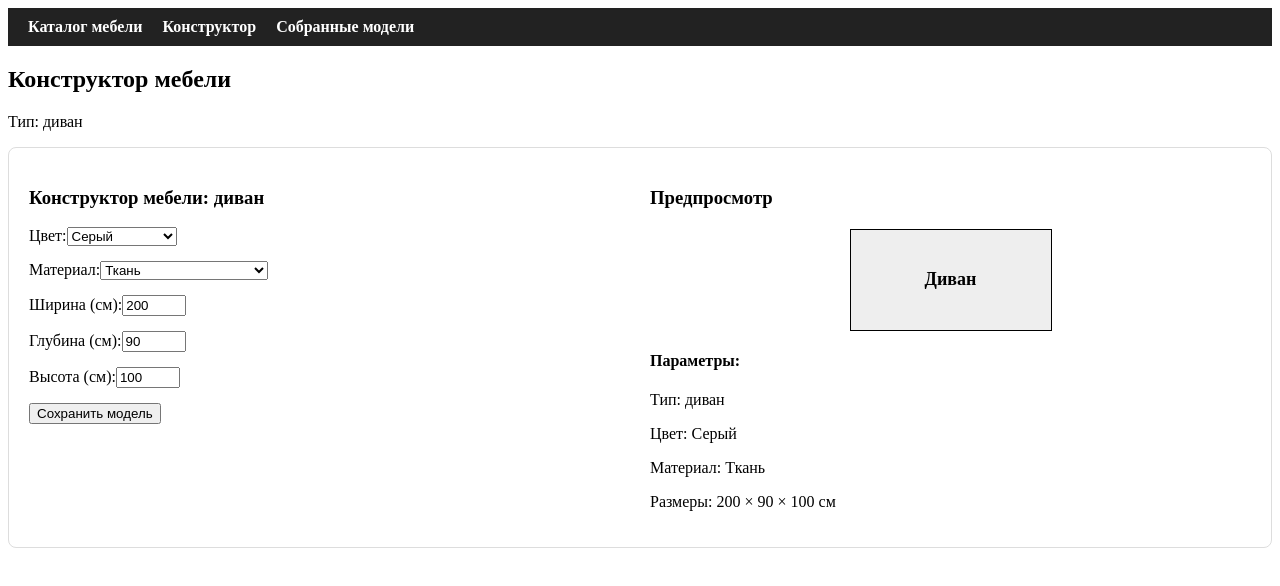
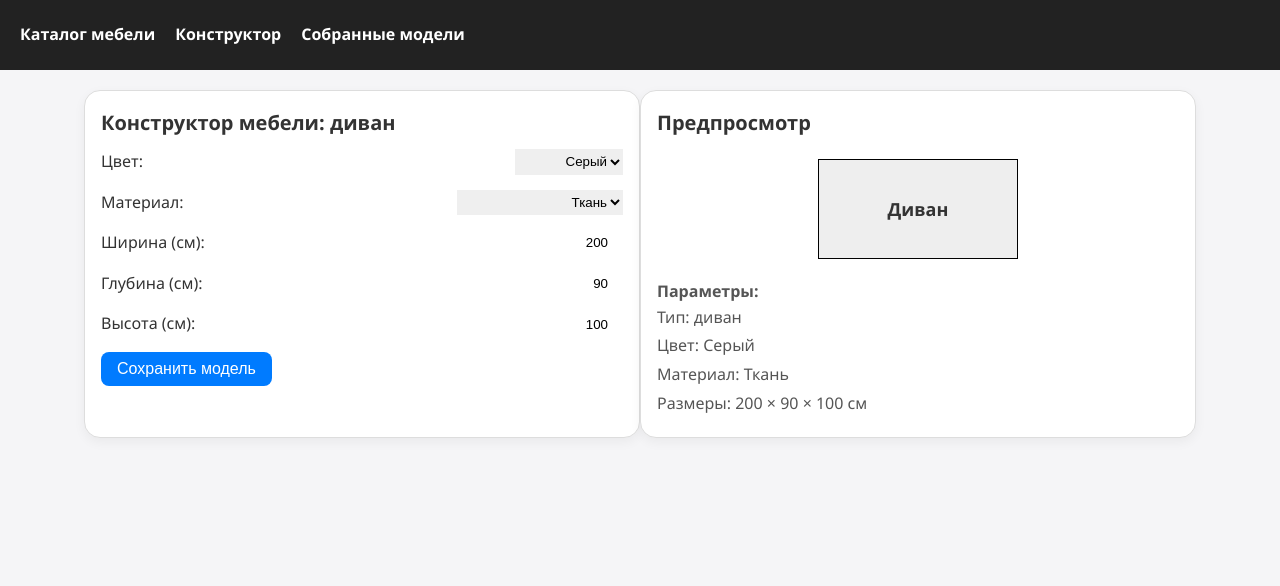
Before and after one commit to mcalexandretion/lab1, a React (Vite) app: page /furniture/1/constructor in a window 1280 px wide. Shown: the top 586 px of the page. Built offline with nearby package versions, Linux system fonts and the light colour scheme; data requests are answered from the project's data file.

Commit message:
last commit

```diff
--- a/src/components/FurnitureCard.tsx
+++ b/src/components/FurnitureCard.tsx
@@ -1,26 +1,22 @@
 import type { Furniture } from '../types/furniture';
 import { Link } from 'react-router-dom';
-
-const typeIcons = {
-  'стол': '🪑',
-  'диван': '🛋️',
-  'шкаф': '🚪',
-  'кресло': '🪑',
-  'кровать': '🛏️',
-  'стул': '💺'
-};
 
 interface Props {
   item: Furniture;
 }
 
 const FurnitureCard = ({ item }: Props) => (
-  <div style={{ border: '1px solid #ccc', padding: 10, marginBottom: 10 }}>
-    <h3>{typeIcons[item.type]} {item.name}</h3>
+  <div className="card">
+    <h3 >
+      {item.name}
+    </h3>
+    <img src={item.images[0]} alt={item.name} />
+<div className="info">
     <p>Тип: {item.type}</p>
     <p>Цвет: {item.color}</p>
     <p>Материал: {item.material}</p>
     <p>Размер: {item.size}</p>
+</div>
     <Link to={`/furniture/${item.id}`}>Подробнее</Link>
   </div>
 );
--- /dev/null
+++ b/src/components/FurnitureConstructorWidget.css
@@ -0,0 +1,8 @@
+.widget{
+display: 'flex';
+flex-wrap: 'wrap';
+    gap: '20px';
+    padding: '20px';
+    border: '1px solid #ddd';
+    border-radius: '8px'
+}
--- a/src/components/FurnitureConstructorWidget.tsx
+++ b/src/components/FurnitureConstructorWidget.tsx
@@ -23,7 +23,7 @@ const FurnitureConstructorWidget = ({ model, setModel }: Props) => {
     if (model.shelves && model.shelves.length > 0) {
       setShelves(model.shelves);
     } else if (model.type === 'шкаф') {
-      setShelves([50, 100, 150]);
+      setShelves([]);
     }
   }, [model]);
 
@@ -36,7 +36,9 @@ const FurnitureConstructorWidget = ({ model, setModel }: Props) => {
     try {
       const savedModel = await saveConstructedModel({
         ...custom,
-        shelves: custom.type === 'шкаф' ? shelves : undefined
+        shelves: custom.type === 'шкаф' ? shelves : undefined,
+        name: `Модель: ${custom.type}`,
+        images: []
       });
       alert('Модель сохранена!');
       if (setModel) setModel(savedModel);
@@ -48,7 +50,7 @@ const FurnitureConstructorWidget = ({ model, setModel }: Props) => {
   };
 
   const addShelf = () => {
-    const newPosition = shelves.length > 0 ? Math.min(shelves[shelves.length - 1] + 30, dimensions.height - 20) : 30;
+    const newPosition = shelves.length > 0 ? Math.min(shelves[shelves.length - 1] + 30, dimensions.height - 10) : 30;
     setShelves([...shelves, newPosition]);
   };
 
@@ -61,7 +63,7 @@ const FurnitureConstructorWidget = ({ model, setModel }: Props) => {
   const updateShelfPosition = (index: number, position: number) => {
     const newShelves = [...shelves];
     const minPos = index > 0 ? newShelves[index - 1] + 10 : 10;
-    const maxPos = index < shelves.length - 1 ? newShelves[index + 1] - 10 : dimensions.height - 20;
+    const maxPos = index < shelves.length - 1 ? newShelves[index + 1] - 10 : dimensions.height - 10;
     newShelves[index] = Math.max(minPos, Math.min(position, maxPos));
     setShelves(newShelves);
   };
@@ -98,35 +100,36 @@ const FurnitureConstructorWidget = ({ model, setModel }: Props) => {
   };
 
   return (
-    <div style={{ display: 'flex', flexWrap: 'wrap', gap: '20px', padding: '20px', border: '1px solid #ddd', borderRadius: '8px' }}>
-      <div style={{ flex: 1, minWidth: '300px' }}>
-        <h3>Конструктор мебели: {custom.type}</h3>
+    <div className='container'>
 
-        <div style={{ marginBottom: '15px' }}>
-          <label>Цвет:</label>
+      <div className='card_info'>
+
+
+          <h3>Конструктор мебели: {custom.type}</h3>
+          <div className='row_info'>  <label>Цвет:</label>
           <select value={custom.color} onChange={e => setCustom({ ...custom, color: e.target.value })}>
             {colors.colors.map(color => (<option key={color} value={color}>{color}</option>))}
           </select>
-        </div>
+          </div>
 
-        <div style={{ marginBottom: '15px' }}>
+        <div className='row_info'>
           <label>Материал:</label>
           <select value={custom.material} onChange={e => setCustom({ ...custom, material: e.target.value })}>
             {materials.materials.map(material => (<option key={material} value={material}>{material}</option>))}
           </select>
         </div>
 
-        <div style={{ marginBottom: '15px' }}>
+        <div className='row_info'>
           <label>Ширина (см):</label>
           <input type="number" value={dimensions.width} onChange={e => setDimensions({ ...dimensions, width: +e.target.value })} min="30" max="300" />
         </div>
 
-        <div style={{ marginBottom: '15px' }}>
+        <div className='row_info'>
           <label>Глубина (см):</label>
           <input type="number" value={dimensions.depth} onChange={e => setDimensions({ ...dimensions, depth: +e.target.value })} min="30" max="200" />
         </div>
 
-        <div style={{ marginBottom: '15px' }}>
+        <div className='row_info'>
           <label>Высота (см):</label>
           <input type="number" value={dimensions.height} onChange={e => {
             const newHeight = +e.target.value;
@@ -138,11 +141,14 @@ const FurnitureConstructorWidget = ({ model, setModel }: Props) => {
         </div>
 
         {custom.type === 'шкаф' && (
-          <div style={{ margin: '20px 0', padding: '15px', border: '1px solid #eee', borderRadius: '5px' }}>
-            <h4>Управление полками</h4>
-            <button onClick={addShelf}>Добавить полку</button>
+          <div className="card_info">
+            <div className="row_info">
+               <h3>Управление полками</h3>
+               <button onClick={addShelf}>Добавить полку</button>
+            </div>
+
             {shelves.map((position, index) => (
-              <div key={index} style={{ display: 'flex', alignItems: 'center', margin: '10px 0' }}>
+              <div key={index} className='row_slider'>
                 <span style={{ width: '80px' }}>Полка {index + 1}:</span>
                 <input type="range" min="10" max={dimensions.height - 10} value={position} onChange={e => updateShelfPosition(index, +e.target.value)} style={{ flex: 1, margin: '0 10px' }} />
                 <span style={{ width: '50px' }}>{position} см</span>
@@ -155,11 +161,11 @@ const FurnitureConstructorWidget = ({ model, setModel }: Props) => {
         <button onClick={handleSave} disabled={isSaving}>{isSaving ? 'Сохранение...' : 'Сохранить модель'}</button>
       </div>
 
-      <div style={{ flex: 1, minWidth: '300px' }}>
+      <div className='card_info'>
         <h3>Предпросмотр</h3>
         {custom.type === 'шкаф' ? renderWardrobePreview() : renderBasicPreview()}
 
-        <div style={{ marginTop: '20px' }}>
+        <div className="info">
           <h4>Параметры:</h4>
           <p>Тип: {custom.type}</p>
           <p>Цвет: {custom.color}</p>
--- a/src/main.tsx
+++ b/src/main.tsx
@@ -1,7 +1,7 @@
 import React from 'react';
 import ReactDOM from 'react-dom/client';
 import App from './App';
-
+import './styles/global.css';
 ReactDOM.createRoot(document.getElementById('root')!).render(
   <React.StrictMode>
     <App />
--- a/src/pages/ConstructorPage.tsx
+++ b/src/pages/ConstructorPage.tsx
@@ -1,11 +1,71 @@
-import React from 'react';
+import { useState } from 'react';
+import FurnitureConstructorWidget from '../components/FurnitureConstructorWidget';
+import type { Furniture } from '../types/furniture';
+import { saveConstructedModel } from '../services/modelService';
 
 const ConstructorPage: React.FC = () => {
+  // Тип выбранной модели (пустая строка — тип не выбран)
+  const [type, setType] = useState<string>('');
+  // Текущая модель для конструктора
+  const [model, setModel] = useState<Furniture | null>(null);
+
+  // Обработка выбора типа
+  const handleTypeChange = (e: React.ChangeEvent<HTMLSelectElement>) => {
+    const newType = e.target.value as Furniture['type'];
+    setType(newType);
+
+    // При выборе типа создаём новую модель с этим типом и дефолтными параметрами
+    if (newType) {
+      setModel({
+        id: 0,
+        name: 'Новая модель',
+        type: newType,
+        color: 'белый',
+        material: 'дерево',
+        size: '100x60x75',
+        description: '',
+        images: [],
+        shelves: newType === 'шкаф' ? [] : undefined, // если шкаф, то дефолтные полки
+      });
+
+    } else {
+      setModel(null);
+    }
+  };
+
+  // Сброс — возвращаемся к выбору типа
+  const handleReset = () => {
+    setType('');
+    setModel(null);
+  };
+
+
   return (
-    <div style={{ padding: 20 }}>
-      <h2>Конструктор мебели</h2>
-      <p>Здесь пользователь сможет создавать новую модель мебели с нуля.</p>
-      {/* Тут позже можно добавить форму конструктора */}
+    <div>
+      {!type && (
+        <select value={type} onChange={handleTypeChange}>
+          <option value="">Выберите тип мебели</option>
+          <option value="стол">Стол</option>
+          <option value="диван">Диван</option>
+          <option value="шкаф">Шкаф</option>
+          <option value="кресло">Кресло</option>
+          <option value="кровать">Кровать</option>
+          <option value="стул">Стул</option>
+        </select>
+      )}
+
+      {type && model && (
+        <>
+          <FurnitureConstructorWidget model={model} setModel={setModel} />
+
+          <div>
+            <button onClick={handleReset} style={{ marginRight: 10 }}>
+              Сбросить
+            </button>
+
+          </div>
+        </>
+      )}
     </div>
   );
 };
--- a/src/pages/FurnitureConstructorPage.tsx
+++ b/src/pages/FurnitureConstructorPage.tsx
@@ -30,9 +30,7 @@ const FurnitureConstructorPage = ({ id, source }: Props) => {
   if (!model) return <div>Загрузка модели...</div>;
 
   return (
-    <div>
-      <h2>Конструктор мебели</h2>
-      <p>Тип: {model.type}</p>
+    <div className='container_main'>
       <FurnitureConstructorWidget model={model} />
     </div>
   );
--- /dev/null
+++ b/src/styles/global.css
@@ -0,0 +1,144 @@
+/* Сброс стилей и базовая типографика */
+* {
+  margin: 0;
+  padding: 0;
+  box-sizing: border-box;
+}
+
+body {
+  font-family: 'Segoe UI', Tahoma, Geneva, Verdana, sans-serif;
+  background-color: #f5f5f7;
+  color: #333;
+  line-height: 1.6;
+
+}
+
+/* Заголовки */
+h1, h2 {
+  font-weight: 600;
+  margin-bottom: 0.5em;
+}
+
+/* Кнопки */
+button {
+  cursor: pointer;
+  padding: 8px 16px;
+  border: none;
+  border-radius: 8px;
+  background-color: #007bff;
+  color: white;
+  font-size: 1rem;
+  transition: background-color 0.2s ease;
+}
+
+button:hover {
+  background-color: #0056b3;
+}
+
+/* Ссылки */
+a {
+  color: #bb5f09;
+  text-decoration: none;
+  margin-top: 12px;
+  font-weight: 500;
+  margin-bottom: 1%;
+}
+
+a:hover {
+  text-decoration: underline;
+}
+
+/* Контейнеры */
+.container {
+  padding: 20px;
+  display: flex;
+}
+.container_main{
+    margin-left: 5%;
+    margin-right: 5%;
+
+}
+.row_container{
+    width: 100%;
+display: flex;
+justify-content: space-between;
+align-items: start;
+}
+.card {
+  border: 1px solid #ddd;
+  border-radius: 16px;
+  padding: 16px;
+  margin-bottom: 20px;
+  background-color: #fff;
+  box-shadow: 0 4px 12px rgba(0, 0, 0, 0.05);
+  transition: transform 0.2s ease;
+}
+.card_info {
+  border: 1px solid #ddd;
+  border-radius: 16px;
+  padding: 16px;
+  margin-bottom: 20px;
+  background-color: #fff;
+  box-shadow: 0 4px 12px rgba(0, 0, 0, 0.05);
+  transition: transform 0.2s ease;
+  min-width: 300px;
+  width: 100%;
+}
+
+.card:hover {
+  transform: translateY(-4px);
+}
+.row_info{
+    width: 100%;
+margin-bottom: 15px;
+display: flex;
+justify-content: space-between;
+}
+img {
+  width: 100%;
+  max-height: 180px;
+  max-width: 200px;
+  object-fit: cover;
+  border-radius: 12px;
+  margin-bottom: 12px;
+}
+h3 {
+  font-size: 1.25rem;
+  font-weight: 600;
+  display: flex;
+  align-items: center;
+  margin-bottom: 0.5em;
+}
+p {
+  font-size: 1rem;
+  font-weight: 400;
+  display: flex;
+  align-items: center;
+  margin-bottom: 0.2em;
+}
+.info {
+  margin: 4px 0;
+  color: #555555;
+}
+
+Link:hover {
+  text-decoration: underline;
+}
+.row_slider{
+display: flex;
+align-items: center;
+margin: 10px 0px }
+.row_slider span{
+    width: 40px;
+}
+select {
+    border: none;
+    text-align: end;
+}
+input {
+    border: none;
+    text-align: end;
+}
+ul {
+    padding-left: 0.5em;
+}
```
Also changed, not shown: db.json (+30 -1 lines), package.json (+6 -6 lines), src/pages/ConstructedModelsPage.tsx (+4 -4 lines), src/pages/FurnitureDetailPage.tsx (+7 -3 lines), 1 other file (tests, documents, lock files or other folders).
